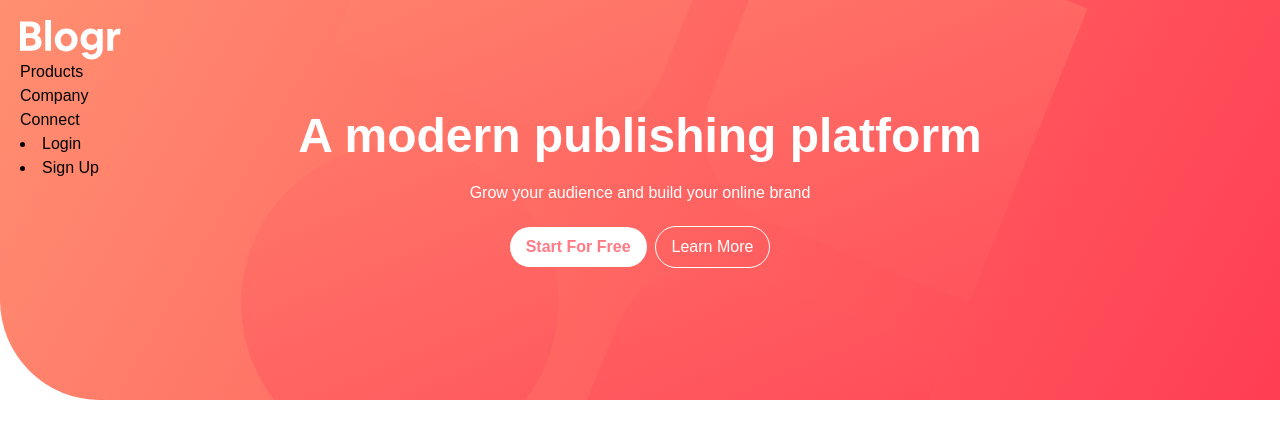
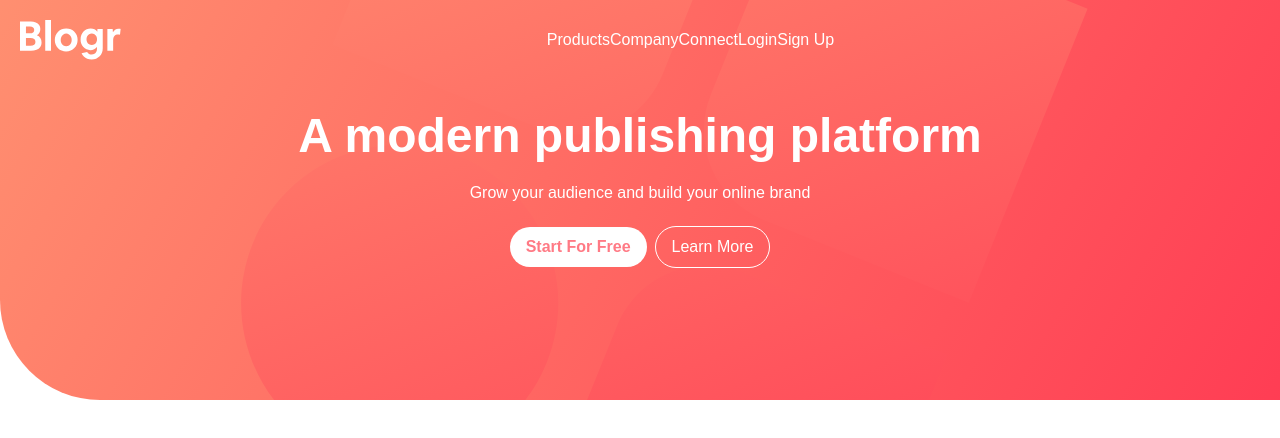
Before and after one commit to Mohamed-N-Mohamed/frontend-mentor-challenges, a React (Create React App) app in the folder blogr-landing-page/: page / in a window 1280 px wide. Shown: the top 438 px of the page. Built offline with nearby package versions, Linux system fonts and the light colour scheme.

Commit message:
still working on header

```diff
--- a/blogr-landing-page/src/components/Buttons.js
+++ b/blogr-landing-page/src/components/Buttons.js
@@ -1,14 +1,14 @@
-import React from 'react'
+import React from "react";
 
 const Buttons = () => {
   return (
     <div>
-      <url>
+      <ul>
         <li>Login</li>
         <li>Sign Up</li>
-      </url>
+      </ul>
     </div>
-  )
-}
+  );
+};
 
-export default Buttons
+export default Buttons;
--- a/blogr-landing-page/src/components/Header.js
+++ b/blogr-landing-page/src/components/Header.js
@@ -1,31 +1,44 @@
-import { useState } from "react";
+import { useEffect, useState } from "react";
 import bgDesktop from "../images/bg-pattern-intro-desktop.svg";
 import bgMobile from "../images/bg-pattern-intro-mobile.svg";
 import logo from "../images/logo.svg";
 import icon from "../images/icon-hamburger.svg";
 import Buttons from "./Buttons";
 import { data } from "../data/data";
+import Menue from "./Menue";
 
 const Header = () => {
   const [links, setLinks] = useState(data);
+  const [open, setOpen] = useState(false);
+  const [screen, setScreen] = useState(768)
+
+
+  useEffect(() => {
+    if(window.innerWidth > screen ){
+      setOpen(true)
+    }
+
+  }, [])
 
   console.log(links);
 
   return (
-    <header className='absolute p-5'>
+    <header className='absolute p-5 flex items-center justify-between w-full'>
       <div>
         <img src={logo} alt='logo' />
       </div>
 
-      <nav>
-        <ul>
-          {links.map(({id, title, links}) => (
-            <li key={id}>{title}</li>
-          ))}
-        </ul>
-      </nav>
-
-      <Buttons />
+      {open && (
+        <nav className='navbar md:flex '>
+          <ul className=''>
+            {links.map(({ id, title, links }) => (
+              <li key={id}>{title}</li>
+            ))}
+          </ul>
+          <Buttons />
+        </nav>
+      )}
+      <Menue setOpen={setOpen} Isopen={open} />
     </header>
   );
 };
--- /dev/null
+++ b/blogr-landing-page/src/components/Menue.js
@@ -0,0 +1,15 @@
+import React from "react";
+import open from "../images/icon-hamburger.svg";
+import close from "../images/icon-close.svg";
+
+const Menue = ({ setOpen,Isopen }) => {
+  return (
+    <div>
+      <button className="md:hidden" onClick={() => setOpen((prev) => !prev)}>
+        <img src={Isopen? close: open} alt='' />
+      </button>
+    </div>
+  );
+};
+
+export default Menue;
--- a/blogr-landing-page/src/index.css
+++ b/blogr-landing-page/src/index.css
@@ -22,10 +22,16 @@ img {
 ul {
   list-style-type: none;
 }
+a {
+  text-decoration: none;
+}
 
 p {
   font-size: 16px;
   line-height: 1.6;
+}
+ul {
+  list-style-type: none;
 }
 
 h1,
@@ -35,6 +41,28 @@ h4,
 h5,
 h6 {
   color: var(--Very-dark-blue);
+}
+
+.navbar {
+  top: 30px;
+  left: 50%;
+  transform: translateX(-50%);
+  position: absolute;
+  background-color: white;
+  border-radius: 5px;
+  box-shadow: 0 5px 5px rgba(0, 0, 0, 0.15);
+  width: 300px;
+  margin: auto;
+  padding: 50px 0;
+}
+.navbar ul {
+  display: flex;
+  flex-direction: column;
+  align-items: center;
+  justify-content: center;
+}
+.navbar ul li {
+  margin: 10px 0;
 }
 
 .showcase {
@@ -57,3 +85,26 @@ h6 {
   color: hsl(355, 100%, 74%);
   font-weight: bold;
 }
+
+
+@media (min-width: 768px) {
+  .navbar {
+    position: relative;
+    background-color: transparent;
+    box-shadow: none;
+    width: auto;
+    padding: 0;
+    top: 0;
+    left: 0;
+    transform: translateX(0%);
+  }
+
+  .navbar ul {
+    flex-direction: row;
+  }
+  .navbar ul li {
+    color: white;
+    margin: 0;
+
+  }
+}
```
